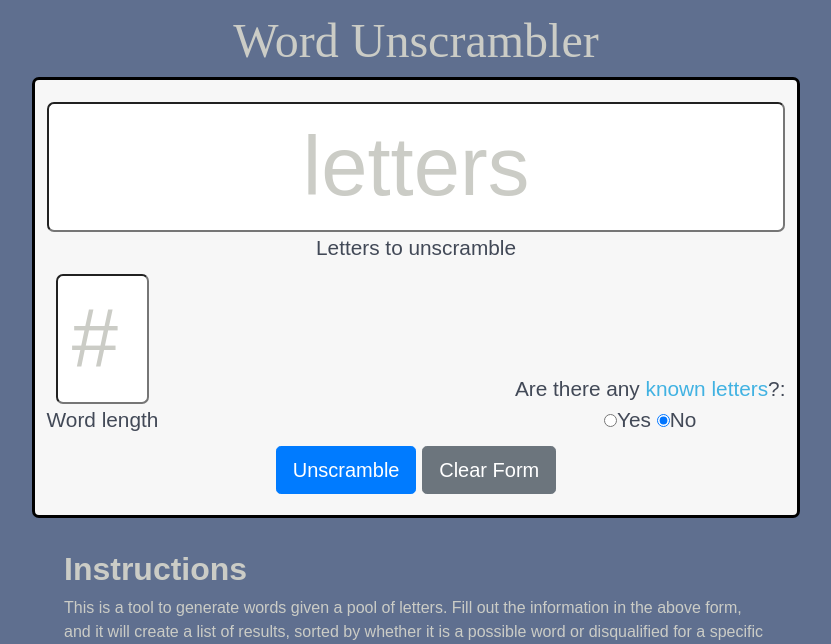
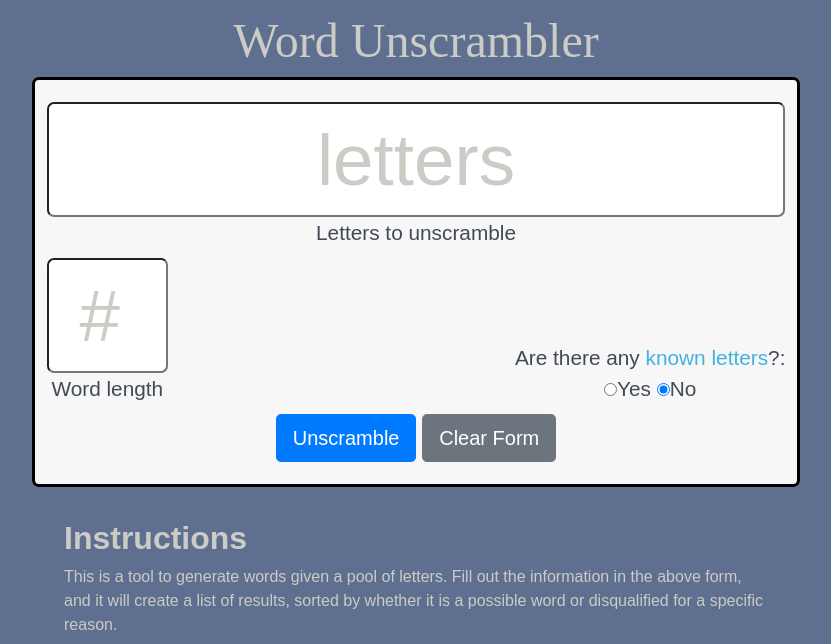
Before and after one commit to Sheyin/word-unscrambler, a Flask app: page / in a window 1280 px wide. Shown: the top 644 px of the page, without its empty margins (224-1055 px from the left). Run offline with Flask 2, Linux system fonts and the light colour scheme; some libraries are stand-ins or nearby versions; some web fonts are replaced.

Commit message:
More adjustments to input box

```diff
--- a/static/styles.css
+++ b/static/styles.css
@@ -33,7 +33,7 @@ h2 {
 }
 
 #letters {
-  font-size: 4em;
+  font-size: 3.5em;
   width: 100%;
   border-radius: 7px;
   text-align: center;
@@ -41,8 +41,8 @@ h2 {
 }
 
 #length {
-  font-size: 4em;
-  width: 2ch;
+  font-size: 3.5em;
+  width: 3ch;
   border-radius: 7px;
   text-align: center;
 }
--- a/static/styles.scss
+++ b/static/styles.scss
@@ -42,7 +42,7 @@ h2 {
 }
 
 #letters {
-  font-size: 4em;
+  font-size: 3.5em;
   width: 100%;
   border-radius: 7px;
   text-align: center;
@@ -50,8 +50,8 @@ h2 {
 }
 
 #length {
-  font-size: 4em;
-  width: 2ch;
+  font-size: 3.5em;
+  width: 3ch;
   border-radius: 7px;
   text-align: center;
 }
```
